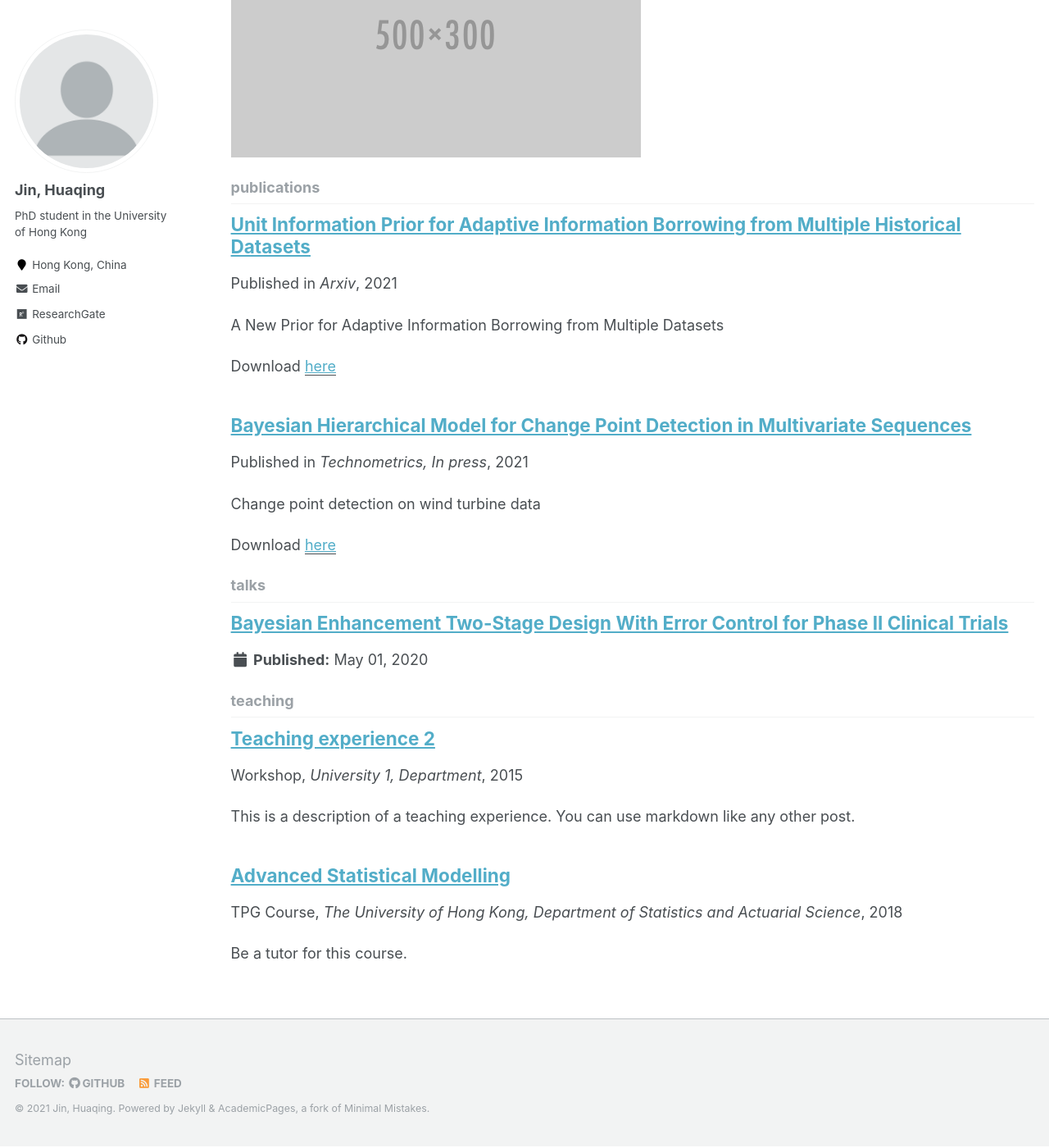
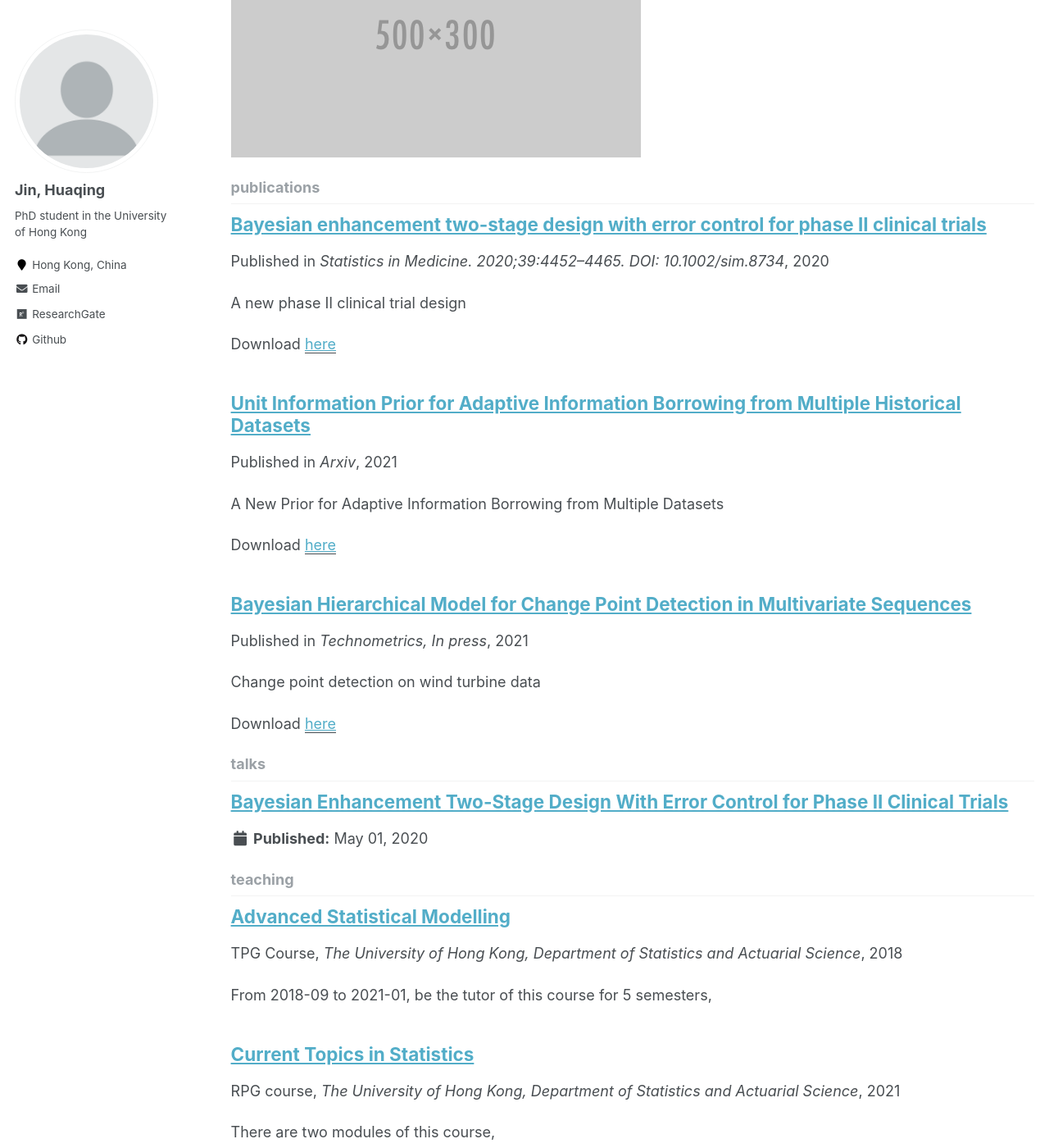
Before and after one commit to JINhuaqing/jinhuaqing.github.io, a Jekyll site: the page built from _pages/collection-archive.html, in a window 1280 px wide and 1400 px high, scrolled down 912 px. Shown: the whole window at 82% size. Built offline with Jekyll 4.4.1, drawn with Linux system fonts in a browser that asks for light colours.

Commit message:
update teaching info

```diff
--- /dev/null
+++ b/_publications/BETEC.md
@@ -0,0 +1,11 @@
+---
+title: "Bayesian enhancement two-stage design with error control for phase II clinical trials"
+collection: publications
+permalink: /publication/BETEC
+excerpt: 'A new phase II clinical trial design'
+date: 2020-07-24
+venue: 'Statistics in Medicine. 2020;39:4452–4465. DOI: 10.1002/sim.8734'
+paperurl: 'http://jinhuaqing.github.io/files/BETEC.pdf'
+---
+
+[Download paper here](http://jinhuaqing.github.io/files/BETEC.pdf)
--- a/_teaching/2015-spring-teaching-2.md
+++ /dev/null
@@ -1,20 +0,0 @@
----
-title: "Teaching experience 2"
-collection: teaching
-type: "Workshop"
-permalink: /teaching/2015-spring-teaching-1
-venue: "University 1, Department"
-date: 2015-01-01
-location: "City, Country"
----
-
-This is a description of a teaching experience. You can use markdown like any other post.
-
-Heading 1
-======
-
-Heading 2
-======
-
-Heading 3
-======
--- a/_teaching/2014-spring-teaching-1.md
+++ b/_teaching/HKU-STAT6014.md
@@ -2,14 +2,16 @@
 title: "Advanced Statistical Modelling"
 collection: teaching
 type: "TPG Course"
-permalink: /teaching/2014-spring-teaching-1
+permalink: /teaching/HKU-STAT6014
 venue: "The University of Hong Kong, Department of Statistics and Actuarial Science"
 date: 2018-09-01
 location: "Hong Kong, China"
 ---
 
-Be a tutor for this course.
+From 2018-09 to 2021-01, be the tutor of this course for 5 semesters,
 
-- Give tuturial weekly.
+- Give tuturials weekly.
 
-- Mark assignments and mini-project reports
+- Mark assignments and mini-project reports.
+
+- Modify the tutorial slides.
--- /dev/null
+++ b/_teaching/HKU-STAT7102.md
@@ -0,0 +1,27 @@
+---
+title: "Current Topics in Statistics"
+collection: teaching
+type: "RPG course"
+permalink: /teaching/HKU-STAT7102
+venue: "The University of Hong Kong, Department of Statistics and Actuarial Science"
+date: 2021-02-01
+location: "Hong Kong, China"
+---
+
+There are two modules of this course,
+
+- Causual Inference.
+  - Standardization and IP weighting methods
+  - Propensity Score method
+- Computational Bayesian Methods
+    - State-Space model
+    - Particle filter
+    - ABC
+
+From 2021-01 to 2021-05, be the tutor of this course,
+
+- Make tutorial slides.
+
+- Give tuturials weekly.
+
+- Mark assignments.
```
